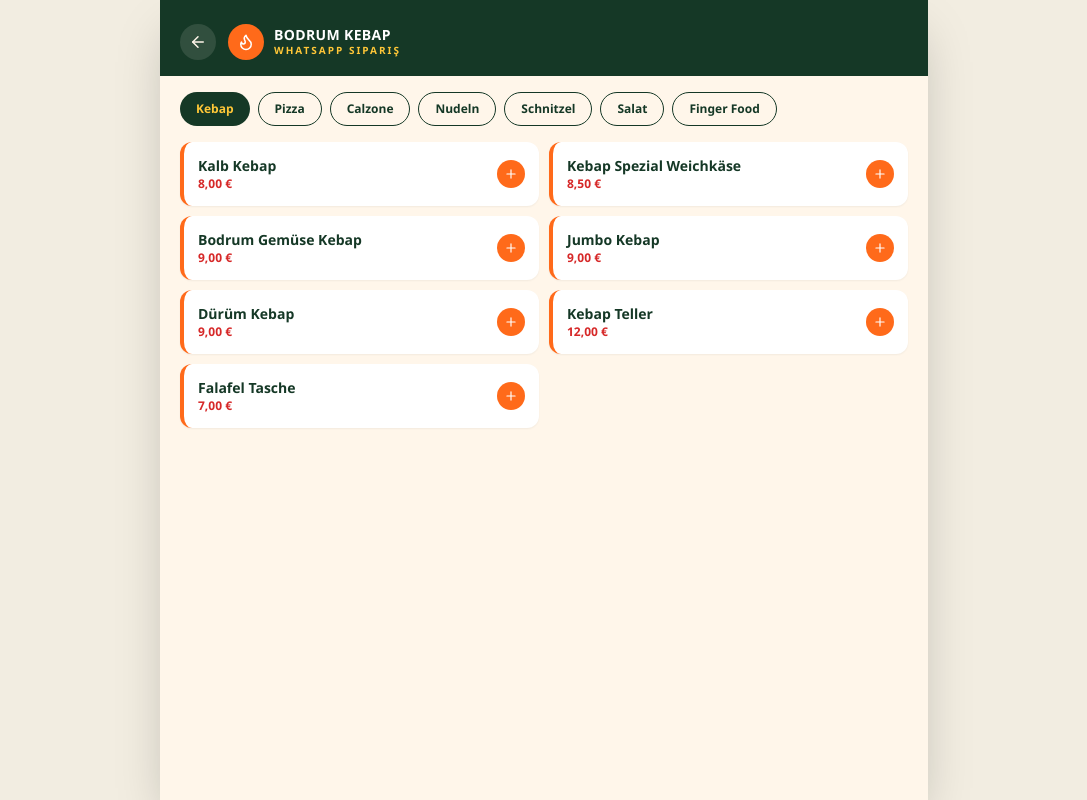
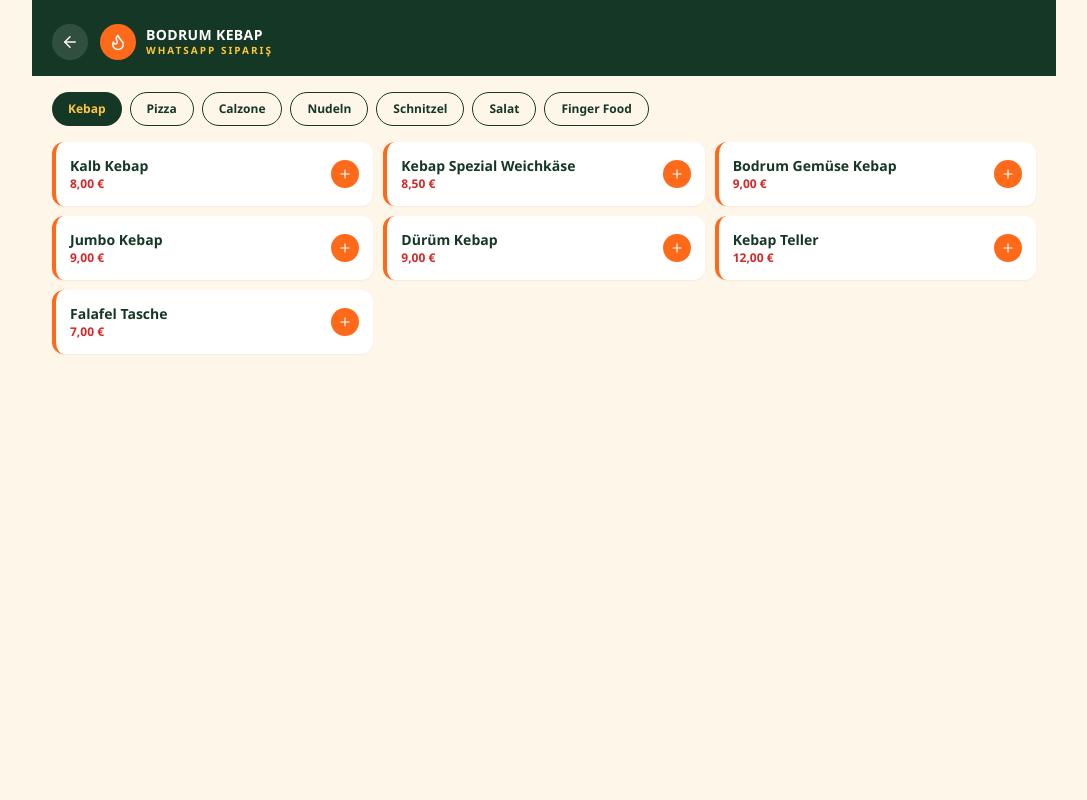
Before and after one commit to bodrumkebapvechta/Bodrum-kebap-vechta, a React (Vite) app: page / in a window 1280 px wide. Both pictures are taken after a click on the button 468 px from the left and 1488 px from the top of the page. Shown: the whole page, without its empty margins (96-1183 px from the left). Built offline with nearby package versions, Linux system fonts and the light colour scheme.

Commit message:
Add files via upload

```diff
--- a/App.jsx
+++ b/App.jsx
@@ -660,7 +660,7 @@ function WhatsAppOrderView({ back }) {
         ))}
       </div>
 
-      <div className="px-5 pt-2 grid lg:grid-cols-2 gap-2.5 items-start">
+      <div className="px-5 pt-2 grid md:grid-cols-2 xl:grid-cols-3 gap-2.5 items-start">
         {activeCategory.items.map((item) => {
           if (item.priceSmall !== undefined) {
             const isOpen = openExtra?.itemId === item.id;
@@ -998,7 +998,7 @@ function GroupOrderView({ back }) {
           <div className="flex gap-2 overflow-x-auto px-5 pt-2 pb-2">
             {MENU.map((m) => (<button key={m.key} onClick={() => setTab(m.key)} className="flex-none px-4 py-2 rounded-full text-xs font-bold whitespace-nowrap" style={tab === m.key ? { background: GREEN, color: GOLD } : { background: 'transparent', color: GREEN, border: `1.5px solid ${GREEN}` }}>{m.label}</button>))}
           </div>
-          <div className="px-5 pt-2 grid lg:grid-cols-2 gap-2.5 items-start">
+          <div className="px-5 pt-2 grid md:grid-cols-2 xl:grid-cols-3 gap-2.5 items-start">
             {activeCategory.items.map((item) => {
               if (item.priceSmall !== undefined) {
                 const keyS = `${item.id}-s`, keyL = `${item.id}-l`;
@@ -1258,8 +1258,8 @@ export default function App() {
   }
 
   return (
-    <div className="min-h-screen w-full flex justify-center" style={{ background: '#f2ede1' }}>
-      <div className="w-full max-w-md lg:max-w-3xl min-h-screen lg:shadow-2xl lg:my-0" style={{ background: CREAM, fontFamily: "'Segoe UI', Arial, sans-serif" }}>
+    <div className="min-h-screen w-full" style={{ background: CREAM, fontFamily: "'Segoe UI', Arial, sans-serif" }}>
+      <div className="w-full max-w-5xl mx-auto">
         {view === 'whatsapp' && <WhatsAppOrderView back={() => setView('home')} />}
         {view === 'builder' && <DonerBuilderView back={() => setView('home')} />}
         {view === 'group' && <GroupOrderView back={() => setView('home')} />}
```
